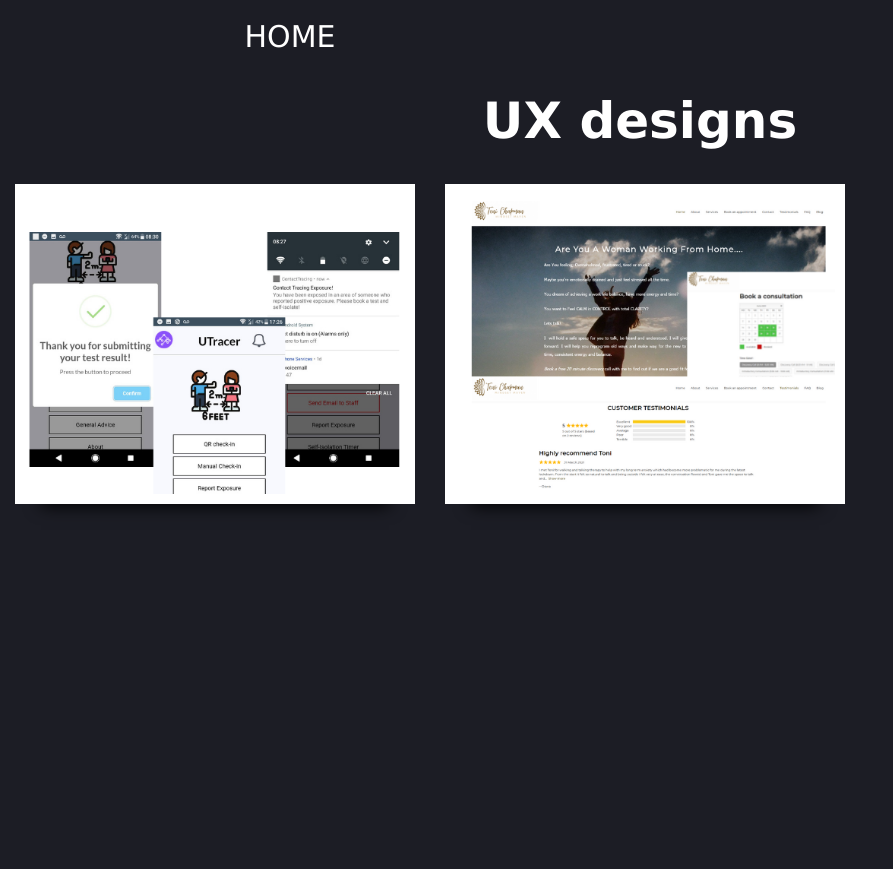
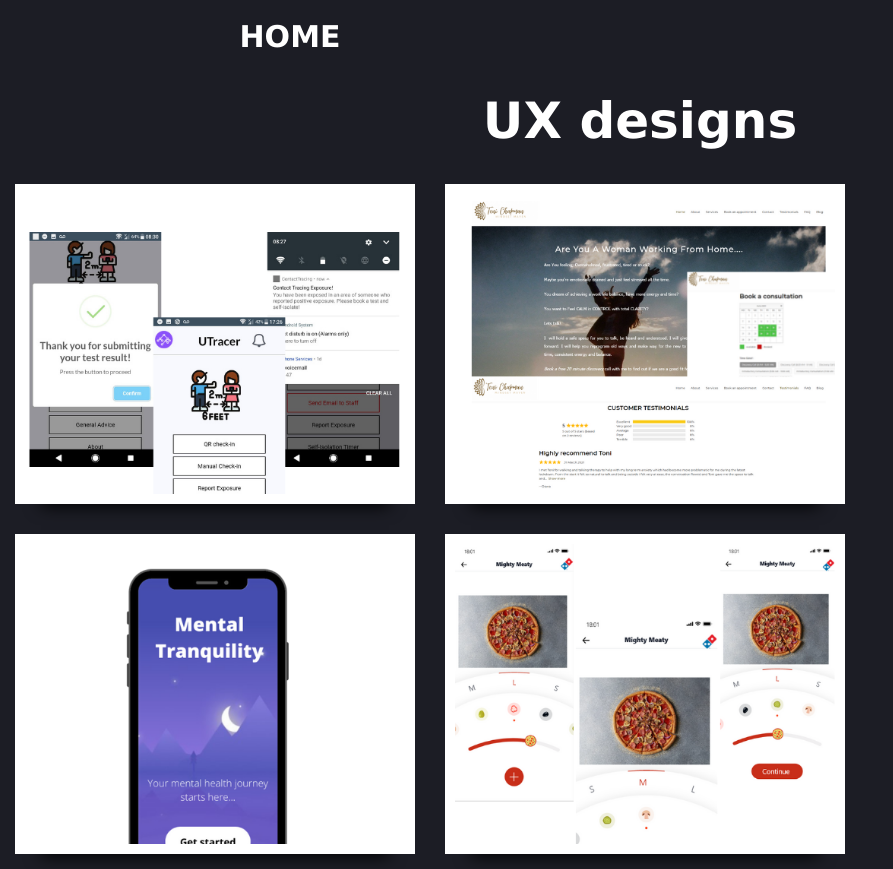
Before and after one commit to LukaszZbozen/LukaszZbozen.github.io, a plain HTML site: page ux.html in a window 1280 px wide. Shown: the whole page, without its empty margins (0-893 px from the left). Before the commit the page ends 800 px from the top, so only its background shows below. Drawn offline with Linux system fonts and the light colour scheme.

Commit message:
Added more images to UX section

```diff
--- a/stylesheet/style.css
+++ b/stylesheet/style.css
@@ -1,5 +1,5 @@
 body {
-    font-family: 'Poppins', sans-serif;
+  font-family: "Poppins", sans-serif;
   margin: 0;
 }
 
@@ -14,7 +14,32 @@ section {
   font-size: 40px;
 }
 
+li > a {
+  position: relative;
+  color: rgb(255, 255, 255);
+  text-decoration: none;
+}
 
+li > a:hover {
+  color: rgb(255, 255, 255);
+}
+
+li > a::before {
+  content: "";
+  position: absolute;
+  width: 100%;
+  height: 2px;
+  bottom: 0;
+  left: 0;
+  background-color: rgb(255, 255, 255);
+  visibility: hidden;
+  transform: scaleX(0);
+  transition: all 0.3s ease-in-out 0s;
+}
+li > a:hover::before {
+  visibility: visible;
+  transform: scaleX(1);
+}
 
 footer {
   background-color: black;
@@ -89,7 +114,7 @@ p {
 }
 
 .button:active {
-    background-color: #A9A9A9;
+  background-color: #a9a9a9;
   color: #808080;
 }
 
@@ -99,7 +124,6 @@ p {
 
 .logo {
   height: 180px;
-
 }
 .social {
   margin: 20px;
@@ -173,10 +197,9 @@ a {
   display: none;
 }
 
-.hamburger:focus{
+.hamburger:focus {
   outline: 0;
 }
-
 
 @media only screen and (max-width: 1000px) {
   .hamburger {
--- a/ux.html
+++ b/ux.html
@@ -16,7 +16,7 @@
     <nav>
         <!--<img class="logo" src="images/logo.png" alt="Lukasz's Logo"> -->
         <ul id="nav-list">
-            <li><a href="index.html">HOME</a></li>
+            <li><a href="index.html"><b>HOME</b></a></li>
 
         </ul>
 
@@ -26,9 +26,6 @@
 		<div class="boxInner2">
     <img src="images/tracer.png" class="zoomin" alt="Contact tracing Portfolio">
 
-
-        <h2>UTracer</h2>
-        <p>Contact Tracing Mobile Application with emphasis on privacy.</p>
         <!-- TO DO: Separate page for each design if necessary? <a href="#" class="info2">Read More</a> -->
 
 		</div>
@@ -38,10 +35,27 @@
 		<div class="boxInner2">
             <img src="images/tall.png" class="zoomin" alt="Toni Chapman Client project">
 
+        <!-- TO DO: Separate page for each design if necessary? <a href="#" class="info2">Read More</a> -->
 
-        <h2>Toni Chapman Mindset Maven</h2>
-        <p>I designed the user experience and interface for a Hypnotherapy business with continous modifications over the ongoing months.
-        </p>
+		</div>
+	</div>
+
+    <div class="view2 box2">
+		<div class="boxInner2">
+            <img src="images/mh.png" class="zoomin" alt="Mental Health app design concept">
+
+
+        <!-- TO DO: Separate page for each design if necessary? <a href="#" class="info2">Read More</a> -->
+
+		</div>
+	</div>
+
+
+    <div class="view2 box2">
+		<div class="boxInner2">
+            <img src="images/domiImg.png" class="zoomin" alt="Dominos pizza selection mobile app redesign concept">
+
+
         <!-- TO DO: Separate page for each design if necessary? <a href="#" class="info2">Read More</a> -->
 
 		</div>
@@ -49,7 +63,4 @@
 
 
 
-
-
-
 </body>
```
Also changed, not shown: index.html (+5 -3 lines), images/domiImg.png (added), images/mh.png (added). Lines whose indentation alone changed are shown as unchanged.
